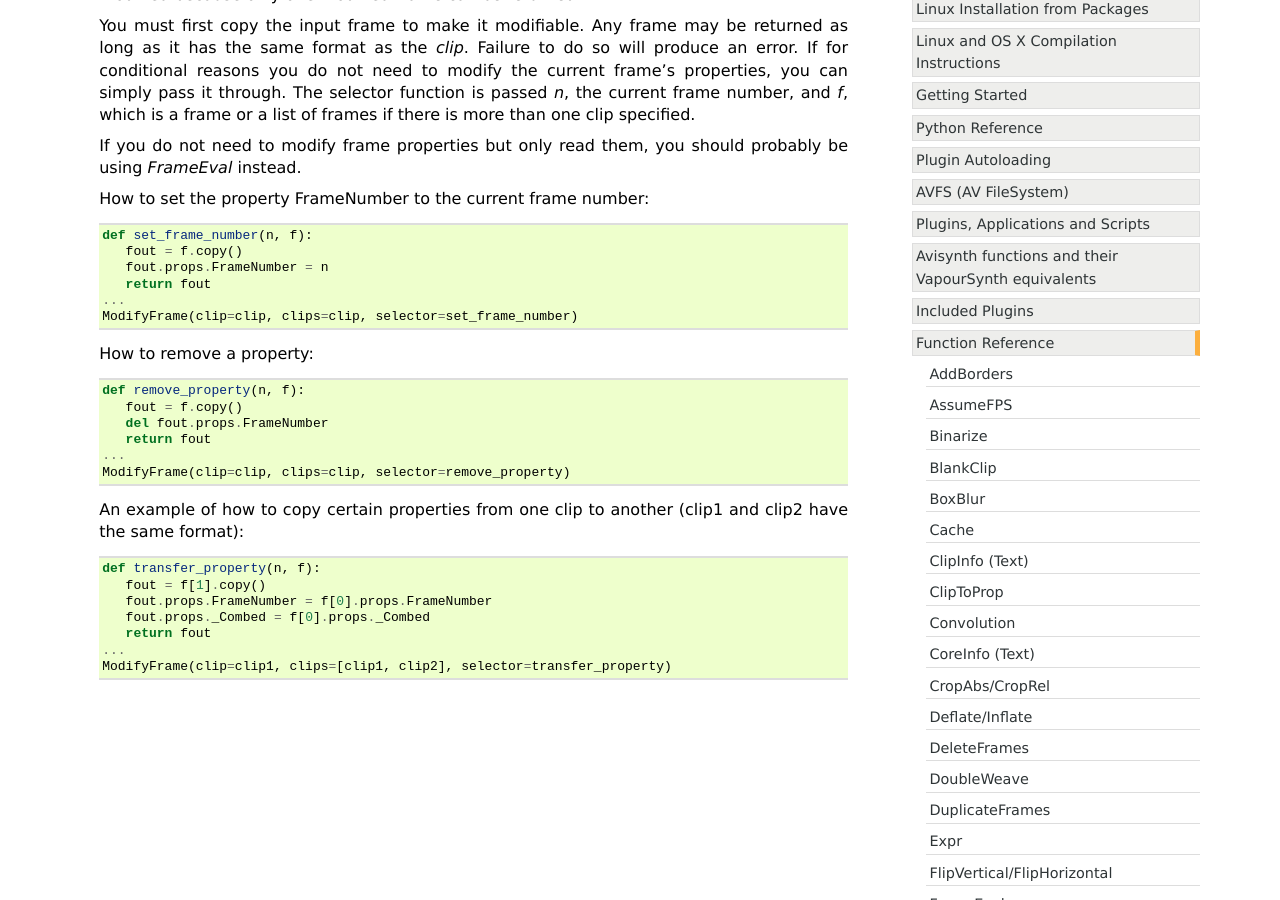
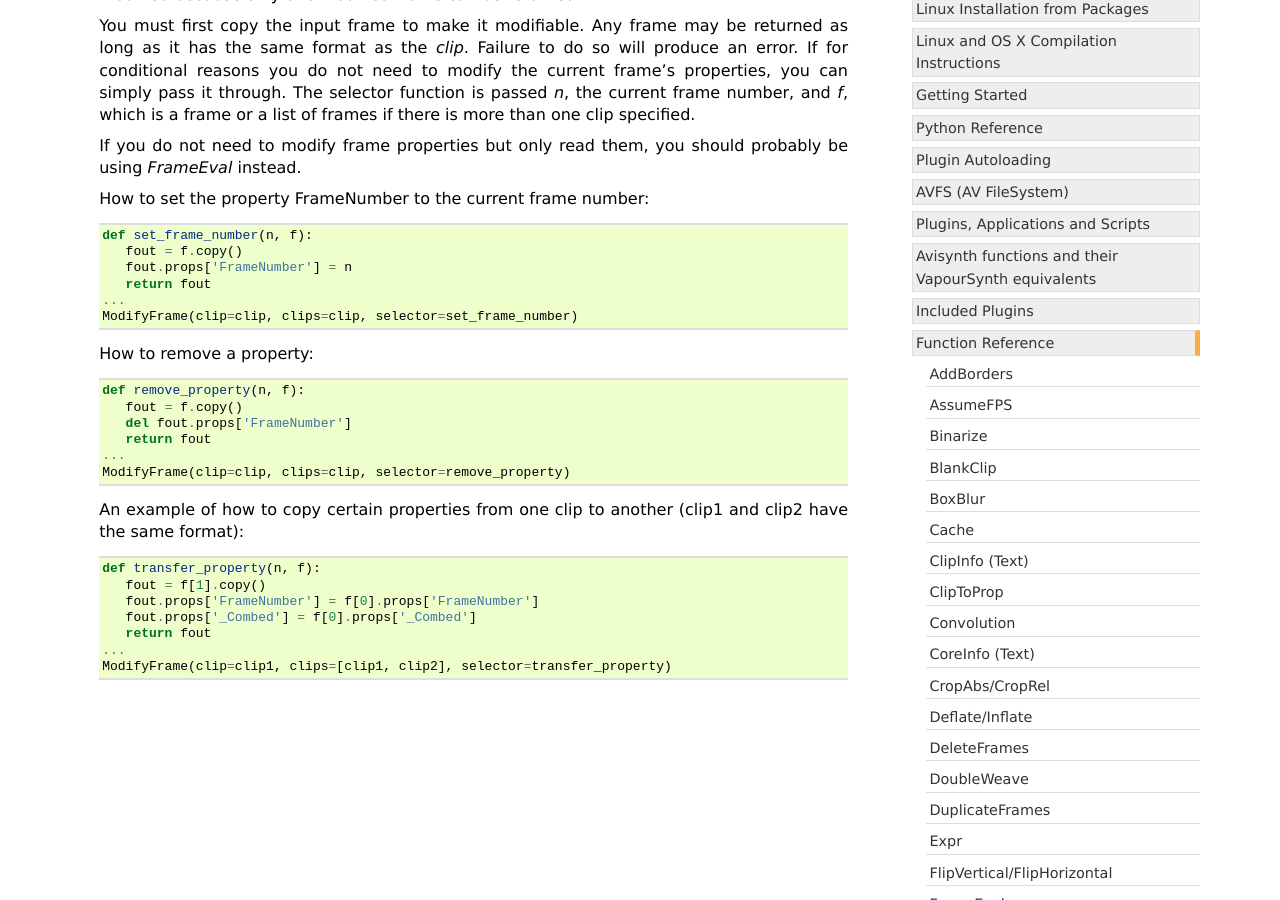
Before and after one commit to vapoursynth/vapoursynth, a Sphinx documentation site: the page built from doc/functions/modifyframe.rst, in a window 1280 px wide and 900 px high, scrolled down 257 px. Built offline with Sphinx 7.4.7, drawn with Linux system fonts in a browser that asks for light colours; formulas are drawn with MathJax 3.

```diff
--- a/doc/functions/frameeval.rst
+++ b/doc/functions/frameeval.rst
@@ -47,9 +47,9 @@ FrameEval
 
       def GrayWorld1Adjust(n, f, clip, core):
          small_number = 0.000000001
-         red   = f[0].props.PlaneStatsAverage
-         green = f[1].props.PlaneStatsAverage
-         blue  = f[2].props.PlaneStatsAverage
+         red   = f[0].props['PlaneStatsAverage']
+         green = f[1].props['PlaneStatsAverage']
+         blue  = f[2].props['PlaneStatsAverage']
          max_rgb = max(red, green, blue)
          red_corr   = max_rgb/max(red, small_number)
          green_corr = max_rgb/max(green, small_number)
--- a/doc/functions/merge.rst
+++ b/doc/functions/merge.rst
@@ -26,4 +26,4 @@ Merge
 
       Merge(clipa=A, clipb=B)
 
-   The frame properties are copied from the first clip.
+   The frame properties are copied from *clipa*.
--- a/doc/functions/modifyframe.rst
+++ b/doc/functions/modifyframe.rst
@@ -23,7 +23,7 @@ ModifyFrame
 
       def set_frame_number(n, f):
          fout = f.copy()
-         fout.props.FrameNumber = n
+         fout.props['FrameNumber'] = n
          return fout
       ...
       ModifyFrame(clip=clip, clips=clip, selector=set_frame_number)
@@ -32,7 +32,7 @@ ModifyFrame
 
       def remove_property(n, f):
          fout = f.copy()
-         del fout.props.FrameNumber
+         del fout.props['FrameNumber']
          return fout
       ...
       ModifyFrame(clip=clip, clips=clip, selector=remove_property)
@@ -42,8 +42,8 @@ ModifyFrame
 
       def transfer_property(n, f):
          fout = f[1].copy()
-         fout.props.FrameNumber = f[0].props.FrameNumber
-         fout.props._Combed = f[0].props._Combed
+         fout.props['FrameNumber'] = f[0].props['FrameNumber']
+         fout.props['_Combed'] = f[0].props['_Combed']
          return fout
       ...
       ModifyFrame(clip=clip1, clips=[clip1, clip2], selector=transfer_property)
--- a/doc/gettingstarted.rst
+++ b/doc/gettingstarted.rst
@@ -25,6 +25,8 @@ What it does is to get an instance of the core and load a video file using FFMS2
 Remember that most VapourSynth objects have a quite nice string representation
 in Python, so if you want to know more about an instance just call print().
 
+It it also possible to directly open the script in VapourSynth Editor or VirtualDub FilterMod for previewing.
+
 Output with VSPipe
 ##################
 
--- a/doc/pythonreference.rst
+++ b/doc/pythonreference.rst
@@ -160,6 +160,7 @@ all frames in a clip, use this code::
 Classes and Functions
 #####################
 .. py:attribute:: core
+
    Gets the singleton Core object. If it is the first time the function is called,
    the Core will be instantiated with the default options. This is the preferred
    way to reference the core.
```
